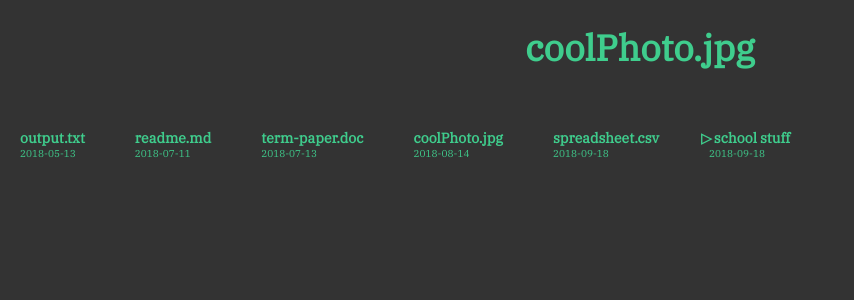
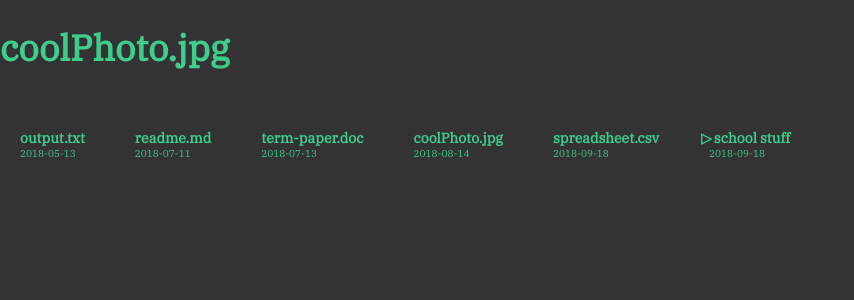
Before and after one commit to nangelos/node-cloud, a React (Create React App) app in the folder front/: page /coolPhoto.jpg in a window 1280 px wide. Shown: the top 300 px of the page, without its empty margins (0-854 px from the left). Built offline with nearby package versions, Linux system fonts and the light colour scheme; the HTML template or start-up script is replaced by a standard one.

Commit message:
[UserPage] Adds flow and progress indicator

```diff
--- a/front/package.json
+++ b/front/package.json
@@ -12,7 +12,7 @@
     "lodash": "^4.17.5",
     "react": "^16.2.0",
     "react-dom": "^16.2.0",
-    "react-dropzone": "^4.2.9",
+    "react-dropzone": "^4.2.12",
     "react-redux": "^5.0.7",
     "react-router-dom": "^4.2.2",
     "react-scripts": "1.1.1",
@@ -37,6 +37,7 @@
   },
   "devDependencies": {
     "eslint": "^4.19.1",
+    "flow-bin": "^0.75.0",
     "husky": "^0.14.3",
     "lint-staged": "^7.0.0",
     "prettier": "^1.11.1"
--- a/front/src/components/UserPage/index.js
+++ b/front/src/components/UserPage/index.js
@@ -1,11 +1,38 @@
-import React, { Component, Fragment } from 'react'
+// @flow
+import * as React from 'react'
 import styled from 'styled-components'
+import request from 'superagent'
+import Dropzone from 'react-dropzone'
+import { type Location } from 'react-router-dom'
 
 import FilesList from './components/FilesList'
 
 const PathHeader = styled.h1`
   font-size: 36px;
   color: ${p => p.theme.primaryColor};
+`
+
+const DropzoneIndicator = styled.div`
+  background: ${p => (p.active ? 'rgba(109, 110, 112, 0.35)' : 'transparent')};
+  width: 100%;
+  height: 100%;
+`
+
+const ProgressBarWrapper = styled.div`
+  position: absolute
+  border-radius: 30px;
+  width: 85%;
+  left: 5%;
+  top: 30%;
+  background: rgba(0,0,0,0.5);
+  height: 60px;
+`
+
+const ProgressBarCore = styled.div`
+  height: 60px;
+  border-radius: 30px;
+  background: #bada55;
+  width: ${p => `${p.progress}%`};
 `
 
 const testFiles = [
@@ -24,9 +51,33 @@ const testFiles = [
   }
 ]
 
-class UserPage extends Component {
+type State = {
+  filePath: string,
+  dropzoneActive: boolean,
+  status: 'REQUEST' | 'SUCCESS' | 'ERROR' | 'UPLOAD',
+  percent: number
+}
+
+type Props = {
+  ...Location
+}
+
+type File = {
+  lastModified: number,
+  lastModifiedDate: Date,
+  name: string,
+  preview: string,
+  size: number,
+  type: string,
+  webkitRelativePath: string
+}
+
+class UserPage extends React.Component<Props, State> {
   state = {
-    filePath: ''
+    filePath: '',
+    dropzoneActive: false,
+    status: 'SUCCESS',
+    percent: 0
   }
 
   componentDidMount() {
@@ -34,20 +85,50 @@ class UserPage extends Component {
     this.setState({ filePath: pathname.replace('/', '') })
   }
 
-  componentDidUpdate(prevProps) {
+  componentDidUpdate(prevProps: Props) {
     if (prevProps.match.params !== this.props.match.params) {
       const { location: { pathname } } = this.props
       this.setState({ filePath: pathname.replace('/', '') })
     }
   }
 
+  onDragEnter = () => this.setState({ dropzoneActive: true })
+  onDragLeave = () => this.setState({ dropzoneActive: false })
+  onDrop = (files: File[]) => {
+    this.setState({ status: 'UPLOAD' })
+    files.forEach(file =>
+      request
+        .post('/api/files/')
+        .attach(file.name, file)
+        .on('progress', ({ percent }) => this.setState({ percent }))
+        .then(res => this.setState({ dropzoneActive: false, status: 'SUCCESS' }))
+        .catch(err => this.setState({ status: 'ERROR', dropzoneActive: false }))
+    )
+  }
+
   render() {
-    const { filePath } = this.state
+    const { filePath, dropzoneActive, percent, status } = this.state
     return (
-      <Fragment>
+      <Dropzone
+        disableClick
+        style={{ position: 'relative', width: '100%', height: '100%' }}
+        onDrop={this.onDrop}
+        onDragEnter={this.onDragEnter}
+        onDragLeave={this.onDragLeave}
+      >
         <PathHeader>{filePath}</PathHeader>
-        <FilesList files={testFiles} />
-      </Fragment>
+        <DropzoneIndicator active={dropzoneActive}>
+          <FilesList files={testFiles} />
+          {status === 'UPLOAD' && (
+            <ProgressBarWrapper id="progress">
+              <ProgressBarCore progress={percent} />
+            </ProgressBarWrapper>
+          )}
+          {status === 'ERROR' && (
+            <h3 style={{ color: 'red' }}>Something went wrong, please try again</h3>
+          )}
+        </DropzoneIndicator>
+      </Dropzone>
     )
   }
 }
```
Also changed, not shown: 2 other files (tests, documents, lock files or other folders).
